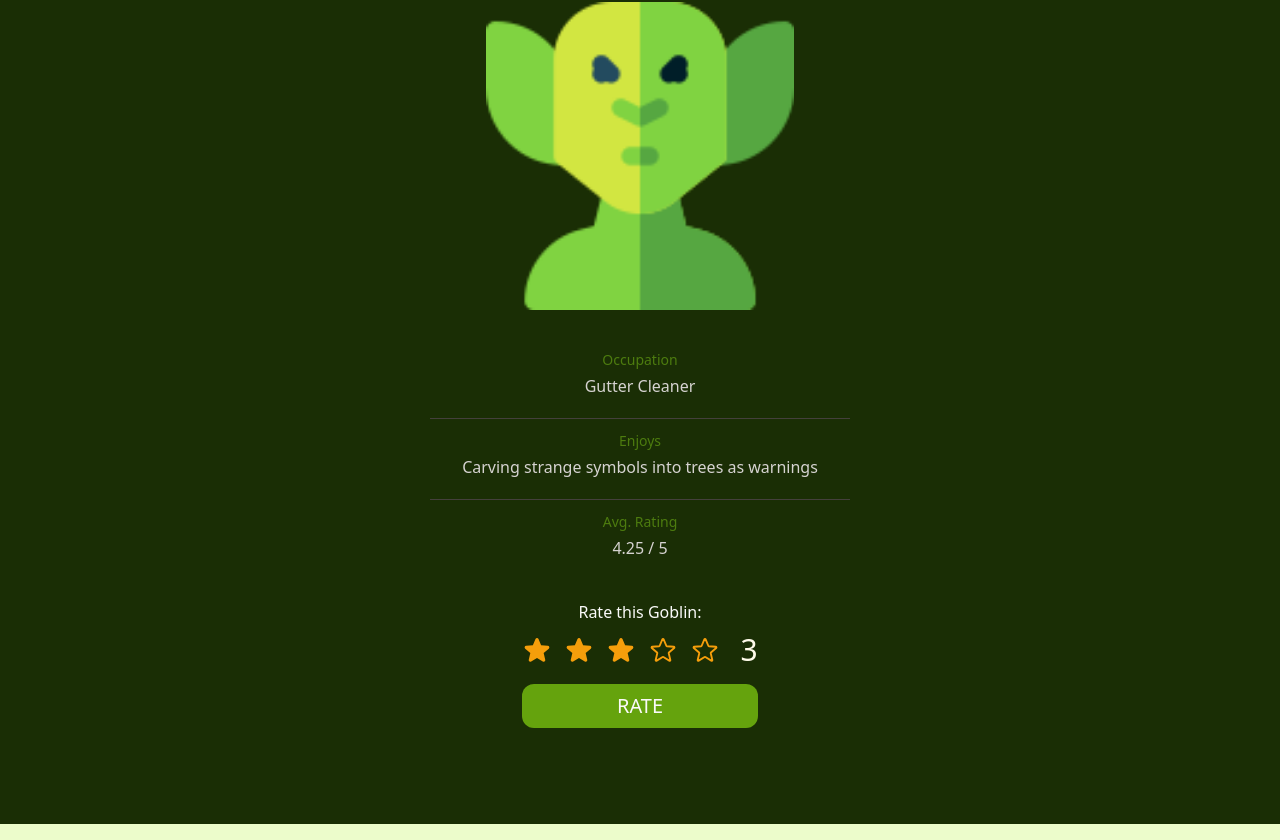
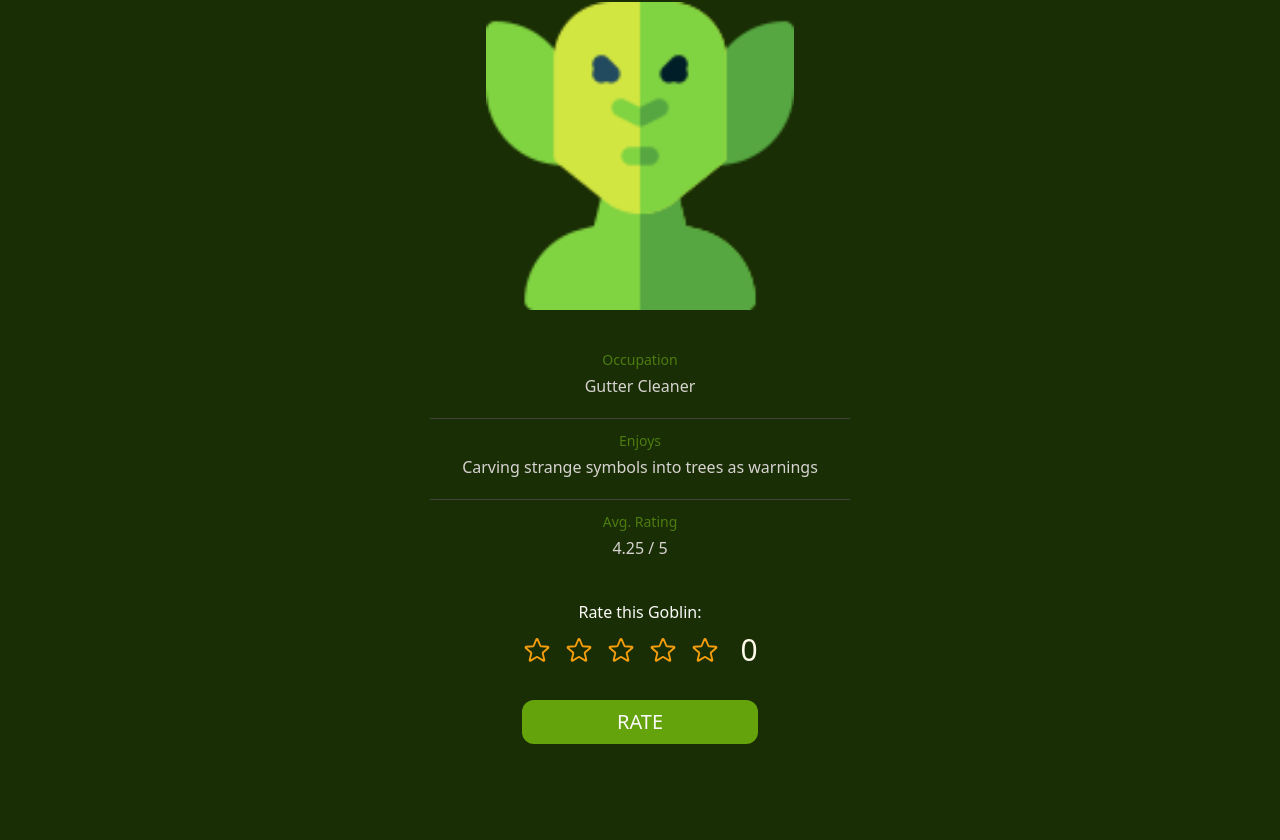
Before and after one commit to Sir-Raitan/goblin-finder, a React (Vite) app: page / in a window 1280 px wide. Shown: the part 1094-1934 px from the top of the page. Built offline with nearby package versions, Linux system fonts and the light colour scheme; a web font is replaced by a local one.

Commit message:
extracted and implemented star rating component

```diff
--- a/src/Pages/AppLayout.tsx
+++ b/src/Pages/AppLayout.tsx
@@ -1,5 +1,4 @@
-import { HiStar } from "react-icons/hi2";
-import { HiOutlineStar } from "react-icons/hi2";
+import StarRating from "../ui/data-input/StarRating";
 
 export default function AppLayout() {
   return (
@@ -47,15 +46,8 @@ export default function AppLayout() {
         </div>
         <div className="mt-10 flex flex-col">
           <h4 className="text-stone-50">Rate this Goblin: </h4>
-          <div className="mt-2 flex items-center gap-3 text-3xl text-amber-500">
-            <HiStar />
-            <HiStar />
-            <HiStar />
-            <HiOutlineStar />
-            <HiOutlineStar />
-            <span className="ml-2 text-amber-50">3</span>
-          </div>
-          <button className="mt-4 rounded-xl bg-lime-600 px-4 py-2 text-xl uppercase hover:bg-lime-500 active:bg-lime-700">
+          <StarRating />
+          <button className="mt-8 rounded-xl bg-lime-600 px-4 py-2 text-xl uppercase hover:bg-lime-500 active:bg-lime-700">
             Rate
           </button>
         </div>
--- /dev/null
+++ b/src/ui/data-input/StarRating.tsx
@@ -0,0 +1,54 @@
+import { useState } from "react";
+import { HiOutlineStar, HiStar } from "react-icons/hi2";
+
+type StarRatingProps = {
+  onSetRating: (id: number) => void;
+};
+
+type StarProps = {
+  id: number;
+  activeId: number;
+  hoverId: number;
+  onSetActive: (id: number) => void;
+  setHover: React.Dispatch<React.SetStateAction<number>>;
+};
+function StarRating({ onSetRating }: StarRatingProps) {
+  const [activeId, setActiveId] = useState(0);
+  const [hoverId, setHoverId] = useState(-1);
+
+  function handleSetActive(id: number) {
+    setActiveId(id);
+    onSetRating(id);
+  }
+  return (
+    <div
+      className="mt-2 flex items-center gap-3 text-3xl text-amber-500"
+      onPointerLeave={() => setHoverId(-1)}
+    >
+      {Array.from({ length: 5 }, (_, i) => (
+        <Star
+          id={i + 1}
+          activeId={activeId}
+          hoverId={hoverId}
+          onSetActive={handleSetActive}
+          setHover={setHoverId}
+          key={i}
+        />
+      ))}
+      <span className="ml-2 text-amber-50">
+        {hoverId === -1 ? activeId : hoverId}
+      </span>
+    </div>
+  );
+}
+
+function Star({ id, activeId, onSetActive, setHover, hoverId }: StarProps) {
+  const isFilled = id <= activeId || (hoverId !== -1 && id <= hoverId);
+  return (
+    <span onClick={() => onSetActive(id)} onPointerEnter={() => setHover?.(id)}>
+      {isFilled ? <HiStar /> : <HiOutlineStar />}
+    </span>
+  );
+}
+
+export default StarRating;
```
